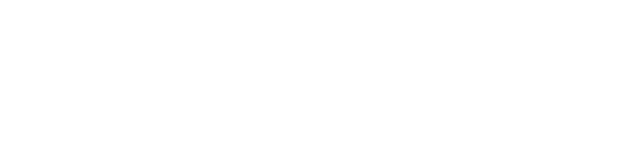
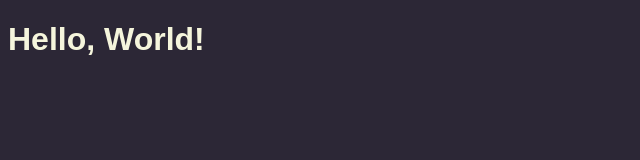
Before and after one commit to shellrider-games/BCC-CSC-shellrider-work, a plain HTML site: page 20211020/index.html in a window 1280 px wide. Shown: the whole page, without its empty margins (0-640 px from the left). Drawn offline with Linux system fonts and the light colour scheme.

Commit message:
Adjust stylesheet

```diff
--- a/20211020/index.html
+++ b/20211020/index.html
@@ -6,6 +6,7 @@
     <title>CSC 2021-10-21</title>
   </head>
   <body>
+    <h1>Hello, World!</h1>
     <script src="script.js"></script>
   </body>
 </html>
--- a/20211020/style.css
+++ b/20211020/style.css
@@ -0,0 +1,5 @@
+body {
+    background-color: #2c2736;
+    color: beige;
+    font-family: sans-serif;
+}
```
